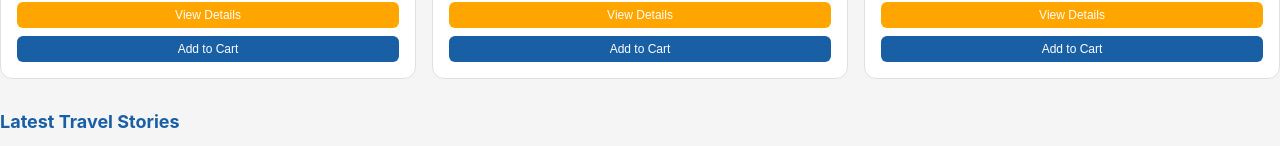
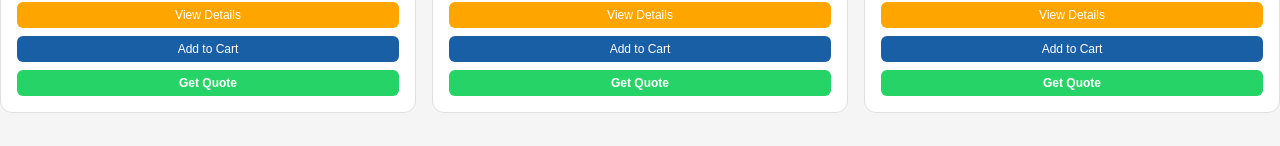
Before and after one commit to sadiquefaizan-sketch/fly4wonders, a React (Create React App) app: page / in a window 1280 px wide. Shown: the part 1234-1380 px from the top of the page. Built offline with nearby package versions, Linux system fonts and the light colour scheme.

Commit message:
Add get quote button

```diff
--- a/src/App.jsx
+++ b/src/App.jsx
@@ -381,7 +381,26 @@ backgroundPosition: 'center',
             >
               Add to Cart
             </button>
-          </div>
+<button
+  onClick={() => {
+const message = `Hello Fly4Wonders, I am interested in ${pkg.name}. Please share details.`;
+window.open(`https://wa.me/918655566816?text=${encodeURIComponent(message)}`, '_blank');
+}}
+style={{
+  background: '#25D366',
+  color: 'white',
+  border: 'none',
+  padding: '6px 10px',
+  borderRadius: '6px',
+  cursor: 'pointer',
+  fontSize: '12px',
+  width: '100%',
+  marginTop: '8px',
+  fontWeight: 'bold'
+}}
+>
+  Get Quote
+</button>          </div>
         ))}
       </div>
 
```
